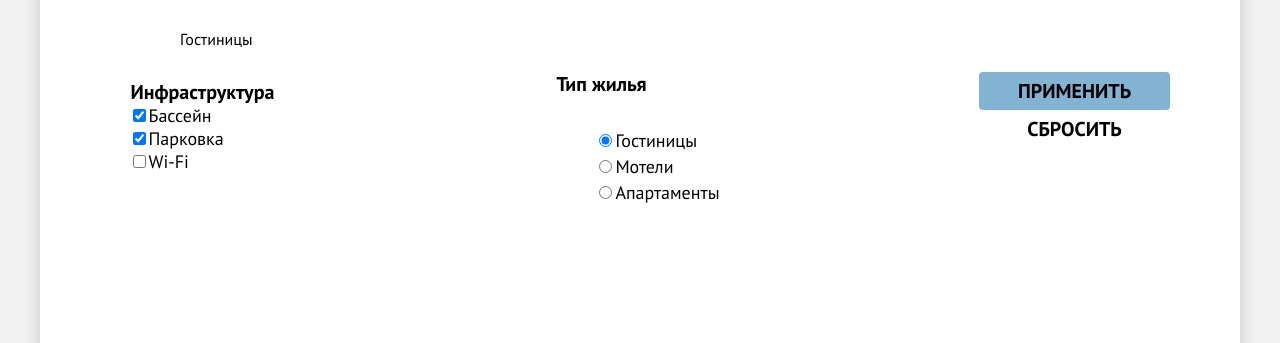
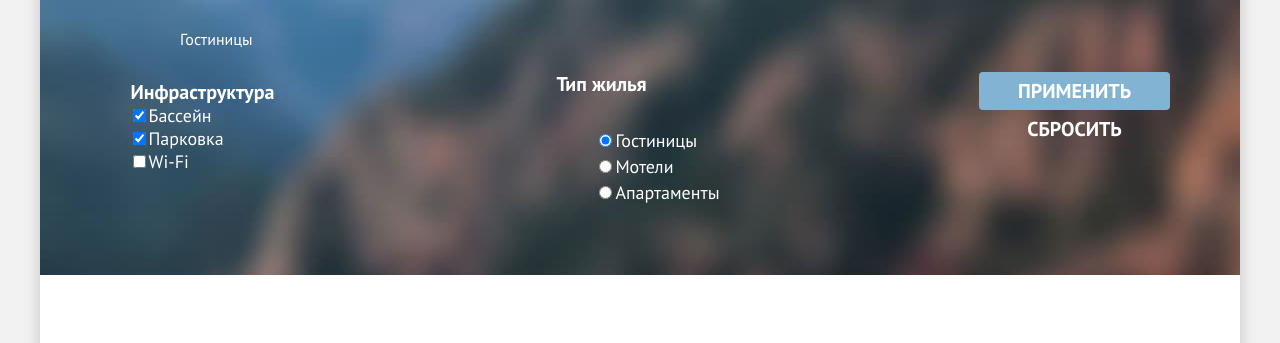
Before and after one commit to htmlacademy-htmlcss/2429167-sedona-1, a plain HTML site: page catalog.html in a window 1280 px wide. Shown: the part 238-581 px from the top of the page. Drawn offline with Linux system fonts and the light colour scheme.

Commit message:
Цветовые фиксы

```diff
--- a/styles/styles.css
+++ b/styles/styles.css
@@ -199,6 +199,7 @@ body {
     background-color: #82B3D3;
     text-transform: uppercase;
     border-style: none;
+    color: #ffffff;
 }
 
 .button-reset {
@@ -344,11 +345,11 @@ body {
 
 .catalog-filter-container {
     background-image: url("../images/filter-background.jpg");
-    background: #FFFFFF;
     padding: 35px 70px 35px 70px;
     background-repeat: no-repeat;
     background-position: 0;
     background-size: 1200px 476px;
+    color: #ffffff;
 }
 
 .hotel-card {
```
